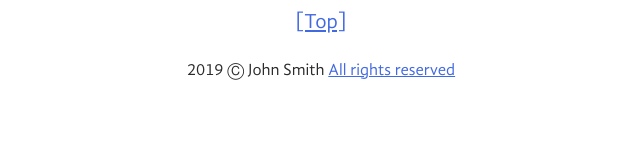
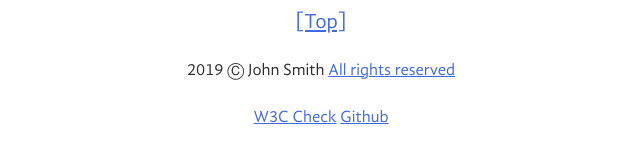
Before and after one commit to robertostrabelli/notscape-composer, a PHP site: page /2019-12-08_Hello-world.php in a window 1280 px wide. Shown: the part 1158-1321 px from the top of the page, without its empty margins (319-959 px from the left). Before the commit the page ends 1238 px from the top, so only its background shows below. Run offline with PHP 8.4, Linux system fonts and the light colour scheme.

Commit message:
Update 003.php

```diff
--- a/003.php
+++ b/003.php
@@ -46,6 +46,7 @@ $conteudor3 = '
 <footer class="roda">
 <p><a href="#top">[Top]</a></p>
 ' . htmlentities($FooterInfo, ENT_HTML5, "utf-8") . '
+<p><small><a href="https://validator.w3.org/checklink?uri=' . $_SERVER["HTTP_HOST"] . $_SERVER["REQUEST_URI"] . '" rel="nofollow" title="W3C Validator test">W3C Check</a> <a href="https://github.com/robertostrabelli/notscape-composer" target="_blank" title="Github project">Github</a></small></p>
 </footer>
 </body>
 </html>
```
